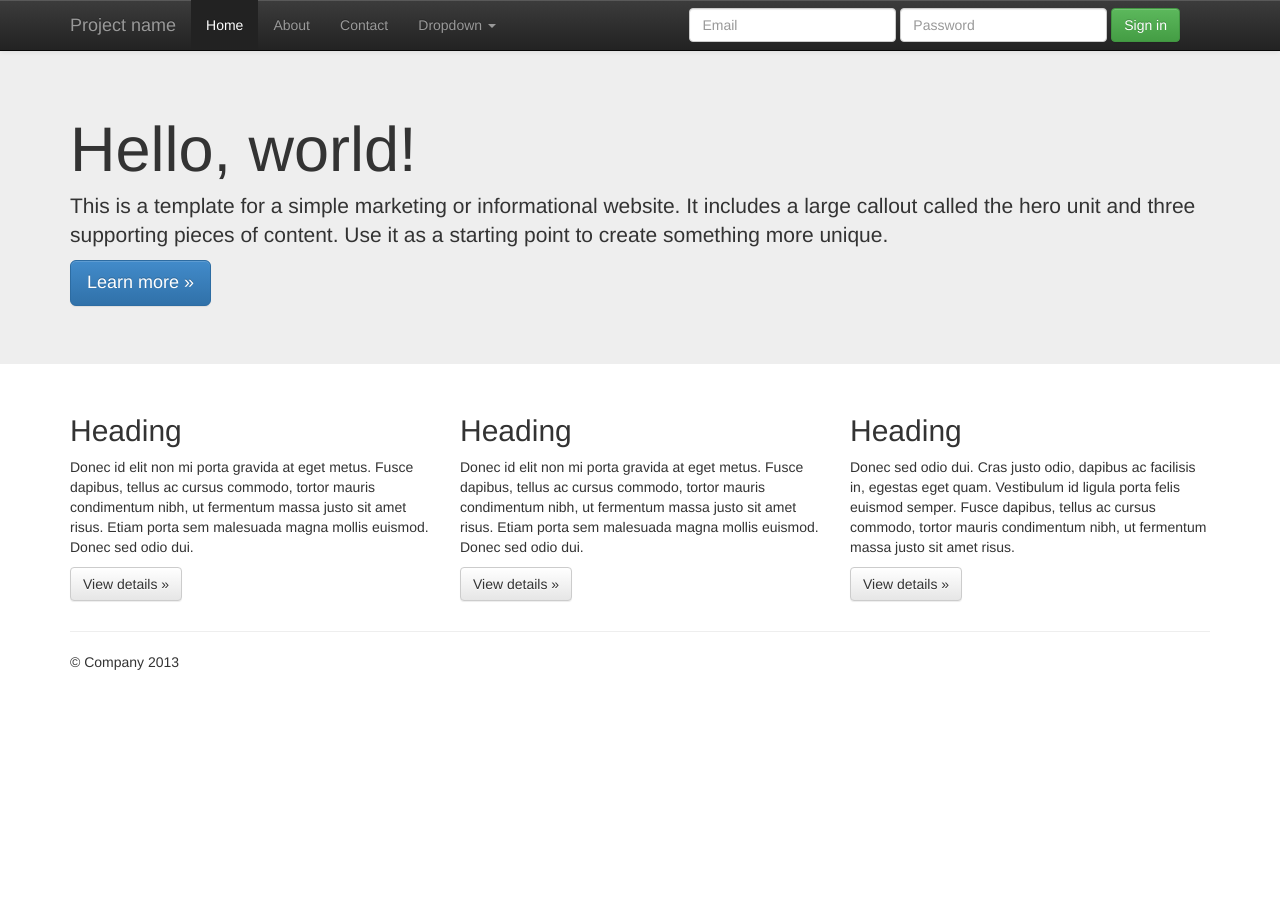
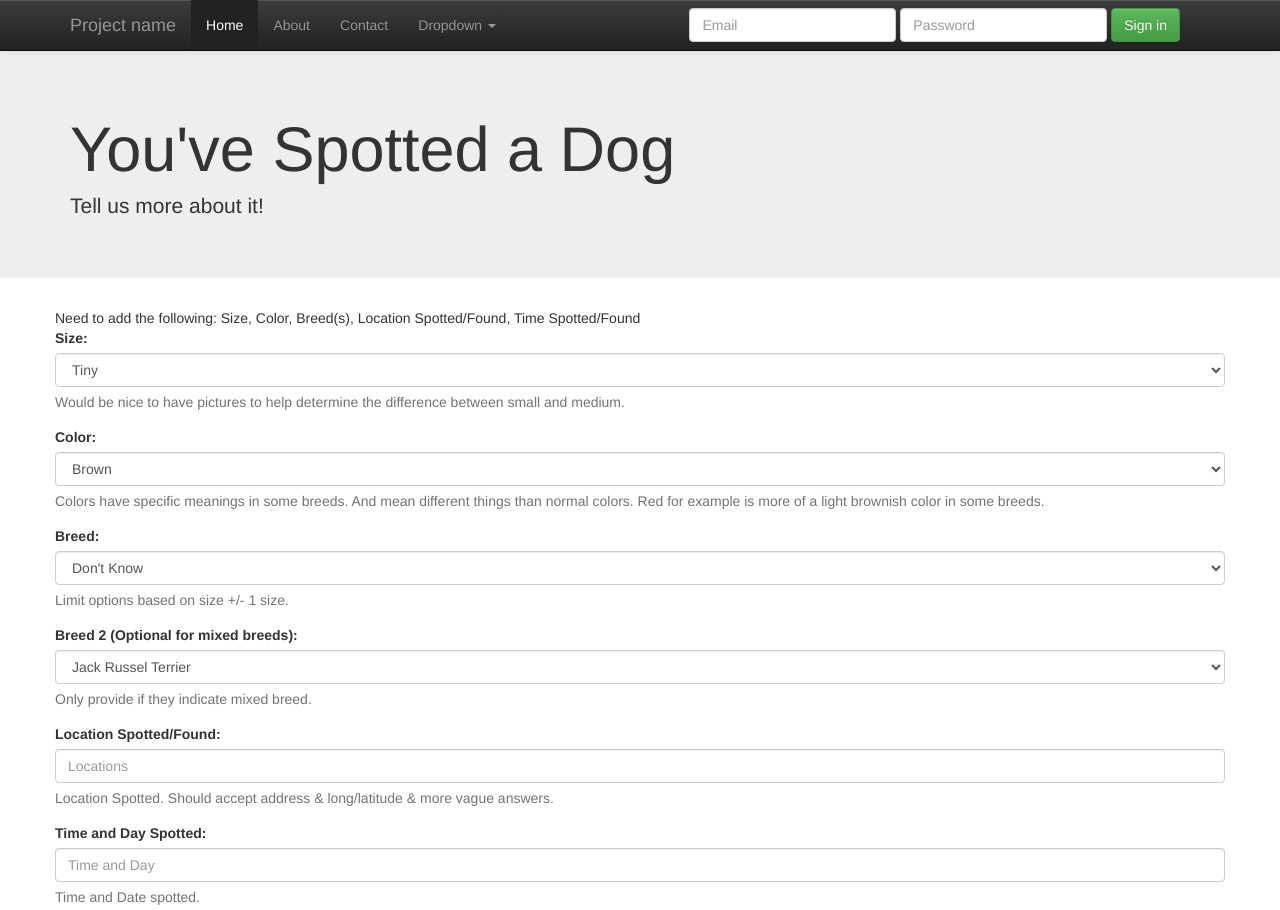
Before and after one commit to apt142/DogSpot, a plain HTML site: page index.html in a window 1280 px wide. Shown: the top 910 px of the page. Before the commit the page ends 800 px from the top, so only its background shows below. Drawn offline with nearby package versions, Linux system fonts and the light colour scheme.

Commit message:
Basic Dog Form.

```diff
--- a/index.html
+++ b/index.html
@@ -64,32 +64,84 @@
     <!-- Main jumbotron for a primary marketing message or call to action -->
     <div class="jumbotron">
       <div class="container">
-        <h1>Hello, world!</h1>
-        <p>This is a template for a simple marketing or informational website. It includes a large callout called the hero unit and three supporting pieces of content. Use it as a starting point to create something more unique.</p>
-        <p><a class="btn btn-primary btn-lg">Learn more &raquo;</a></p>
+        <h1>You've Spotted a Dog</h1>
+        <p>Tell us more about it!</p>
+        <p></p>
       </div>
     </div>
 
     <div class="container">
-      <!-- Example row of columns -->
         <div class="row">
-        <div class="col-lg-4">
-          <h2>Heading</h2>
-          <p>Donec id elit non mi porta gravida at eget metus. Fusce dapibus, tellus ac cursus commodo, tortor mauris condimentum nibh, ut fermentum massa justo sit amet risus. Etiam porta sem malesuada magna mollis euismod. Donec sed odio dui. </p>
-          <p><a class="btn btn-default" href="#">View details &raquo;</a></p>
+            <div class="col">
+                <form role="form" action="">
+                    Need to add the following: Size, Color, Breed(s), Location Spotted/Found, Time Spotted/Found
+                    <div class="form-group">
+                        <label for="size">
+                            Size:
+                        </label>
+                        <select name="size" class="form-control">
+                            <option value="0">Tiny</option>
+                            <option value="1">Small</option>
+                            <option value="2">Medium</option>
+                            <option value="3">Large</option>
+                            <option value="4">Extra Large</option>
+                        </select>
+                        <span class="help-block">Would be nice to have pictures to help determine the difference between small and medium.</span>
                     </div>
-        <div class="col-lg-4">
-          <h2>Heading</h2>
-          <p>Donec id elit non mi porta gravida at eget metus. Fusce dapibus, tellus ac cursus commodo, tortor mauris condimentum nibh, ut fermentum massa justo sit amet risus. Etiam porta sem malesuada magna mollis euismod. Donec sed odio dui. </p>
-          <p><a class="btn btn-default" href="#">View details &raquo;</a></p>
+
+                    <div class="form-group">
+                        <label for="Color">
+                            Color:
+                        </label>
+                        <select name="color" class="form-control">
+                            <option value="brown">Brown</option>
+                            <option value="black">Black</option>
+                            <option value="white">White</option>
+                        </select>
+                        <span class="help-block">Colors have specific meanings in some breeds. And mean different things than normal colors.  Red for example is more of a light brownish color in some breeds.</span>
                     </div>
-        <div class="col-lg-4">
-          <h2>Heading</h2>
-          <p>Donec sed odio dui. Cras justo odio, dapibus ac facilisis in, egestas eget quam. Vestibulum id ligula porta felis euismod semper. Fusce dapibus, tellus ac cursus commodo, tortor mauris condimentum nibh, ut fermentum massa justo sit amet risus.</p>
-          <p><a class="btn btn-default" href="#">View details &raquo;</a></p>
+
+                    <div class="form-group">
+                        <label for="breed">
+                            Breed:
+                        </label>
+                        <!-- Limit options based on size. -->
+                        <select name="breed" class="form-control">
+                            <option value="unknown">Don't Know</option>
+                            <option value="jrt">Jack Russel Terrier</option>
+                            <option value="gsd">German Shepherd</option>
+                        </select>
+                        <span class="help-block">Limit options based on size +/- 1 size.</span>
+                    </div>
+                    <div class="form-group">
+                        <label for="breed2">
+                            Breed 2 (Optional for mixed breeds):
+                        </label>
+                        <!-- Limit options based on size. -->
+                        <select name="breed2" class="form-control">
+                            <option value="jrt">Jack Russel Terrier</option>
+                            <option value="gsd">German Shepherd</option>
+                        </select>
+                        <span class="help-block">Only provide if they indicate mixed breed.</span>
+                    </div>
+                    <div class="form-group">
+                        <label for="location">
+                            Location Spotted/Found:
+                        </label>
+                        <input type="text" name="location" placeholder="Locations" class="form-control" value="">
+                        <span class="help-block">Location Spotted.  Should accept address & long/latitude & more vague answers.</span>
+                    </div>
+                    <div class="form-group">
+                        <label for="time">
+                            Time and Day Spotted:
+                        </label>
+                        <input type="datetime" name="time" placeholder="Time and Day" class="form-control" value="">
+                        <span class="help-block">Time and Date spotted.</span>
+                    </div>
+                </form>
             </div>
         </div>
-
+    </div>
     <hr>
 
     <footer>
@@ -99,14 +151,21 @@
         <script>window.jQuery || document.write('<script src="js/vendor/jquery-1.10.1.min.js"><\/script>')</script>
 
         <script src="js/vendor/bootstrap.min.js"></script>
+        <script src="js/vendor/backbone.min.js"></script>
+        <script src="js/vendor/backbone.babysitter.js"></script>
+        <script src="js/vendor/underscore.js"></script>
+        <script src="js/vendor/backbone.wreqr.js"></script>
+        <script src="js/vendor/backbone.marionette.min.js"></script>
 
         <script src="js/main.js"></script>
 
         <script>
+            /*
             var _gaq=[['_setAccount','UA-XXXXX-X'],['_trackPageview']];
             (function(d,t){var g=d.createElement(t),s=d.getElementsByTagName(t)[0];
             g.src='//www.google-analytics.com/ga.js';
             s.parentNode.insertBefore(g,s)}(document,'script'));
+            */
         </script>
     </body>
 </html>
```
Lines whose indentation alone changed are shown as unchanged.
